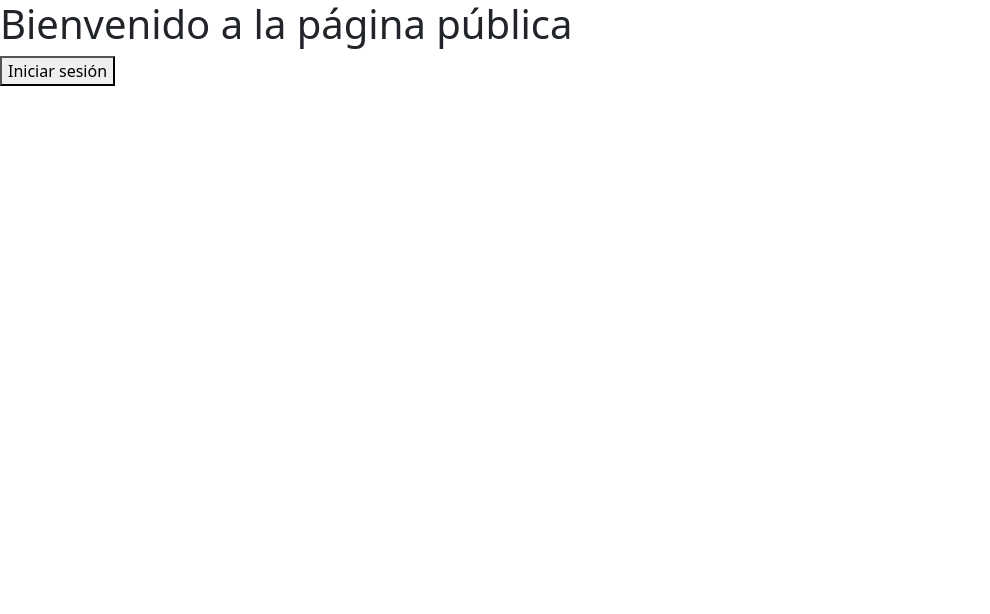
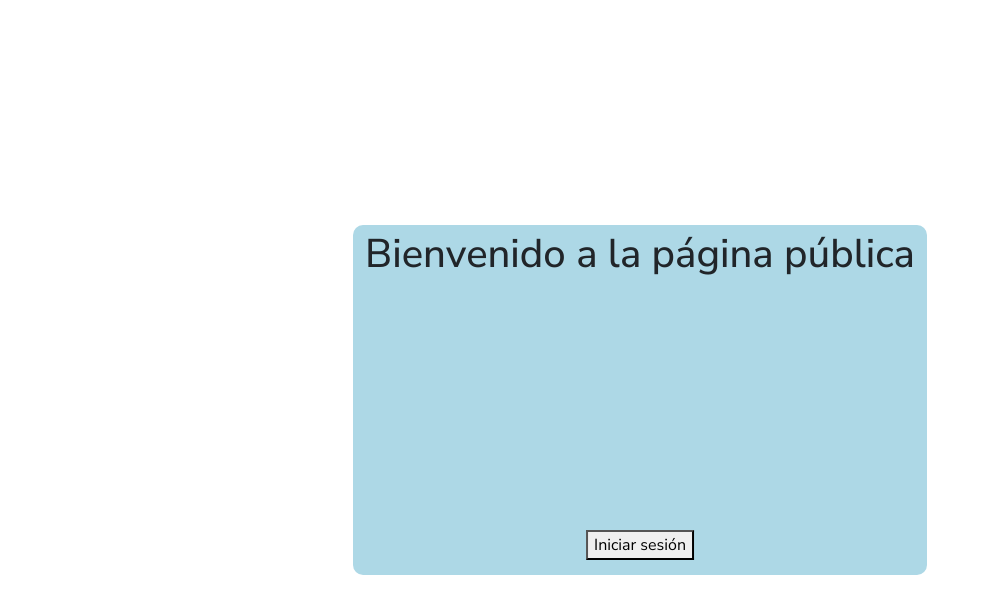
Before and after one commit to rocioairasca/TPFullStack_Prog3, a React (Create React App) app in the folder frontend/: page / in a window 1280 px wide. Shown: the top 614 px of the page, without its empty margins (0-990 px from the left). Built offline with nearby package versions, Linux system fonts and the light colour scheme.

Commit message:
intento de front no bootstrap

```diff
--- a/frontend/src/PublicPage.js
+++ b/frontend/src/PublicPage.js
@@ -1,6 +1,7 @@
 import React from 'react';
 import { useAuth0 } from '@auth0/auth0-react';
 import { Navigate } from 'react-router-dom';
+import './styles/publicPage.css';
 
 const PublicPage = () => {
   const { isAuthenticated, loginWithRedirect } = useAuth0();
@@ -11,7 +12,7 @@ const PublicPage = () => {
   }
 
   return (
-    <div>
+    <div className='container'>
       <h1>Bienvenido a la página pública</h1>
       <button onClick={() => loginWithRedirect()}>Iniciar sesión</button>
     </div>
--- /dev/null
+++ b/frontend/src/styles/publicPage.css
@@ -0,0 +1,33 @@
+@import url('https://fonts.googleapis.com/css2?family=Nunito+Sans:ital,opsz,wght@0,6..12,200..1000;1,6..12,200..1000&display=swap');
+
+* {
+    font-family: "Nunito Sans", sans-serif;
+}
+
+body {
+    display: flex;
+    justify-content: center;  /* Centra horizontalmente */
+    align-items: center;      /* Centra verticalmente */
+    height: 100vh;            /* La altura debe estar definida */
+    margin: 0;
+}
+
+.container{
+    width: 800px; /* o el tamaño que quieras */
+    height: 350px; /* o el tamaño que quieras */
+    background-color: lightblue;
+    border-radius: 10px;
+    padding-top: 5px;
+}
+
+h1 {
+    text-align: center;
+}
+
+button{
+    position: absolute;
+    bottom: 30%;             /* Posiciona el botón en la parte inferior */
+    left: 50%;             /* Lo lleva al 50% horizontalmente */
+    transform: translateX(-50%);  /* Lo centra horizontalmente */
+    margin-bottom: 10px;
+}
```
Also changed, not shown: 1 other file (tests, documents, lock files or other folders).
